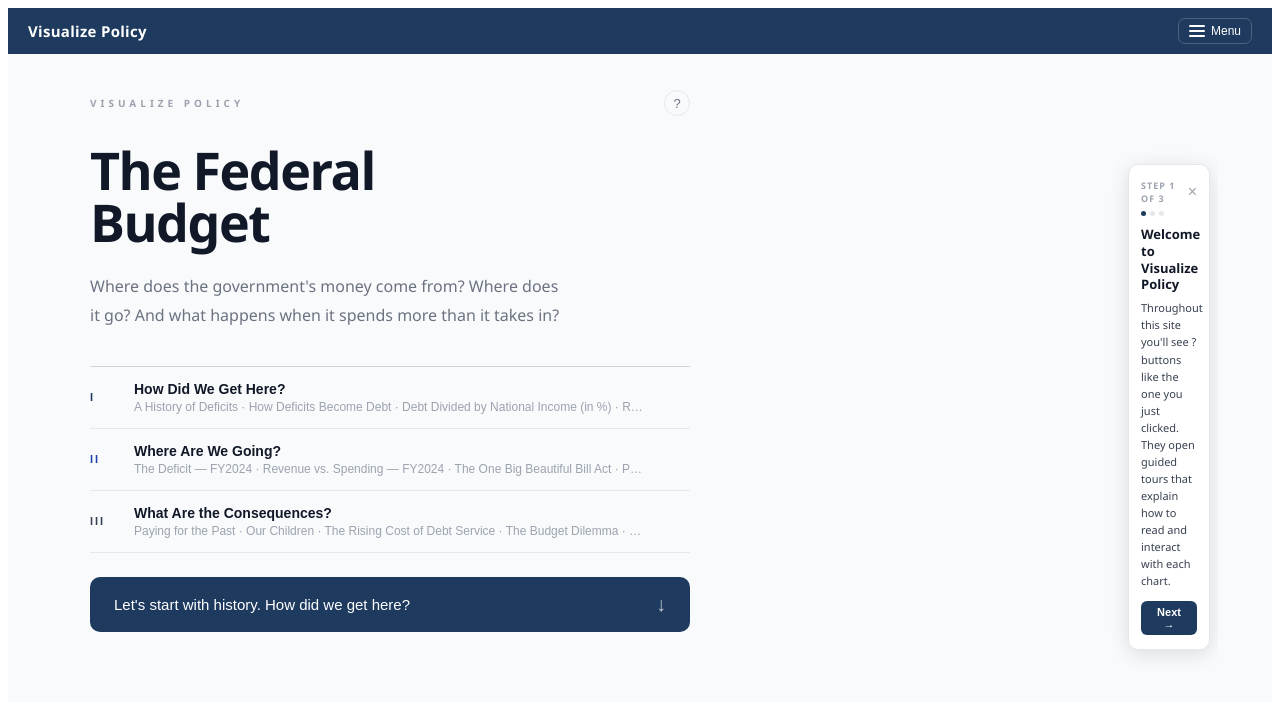
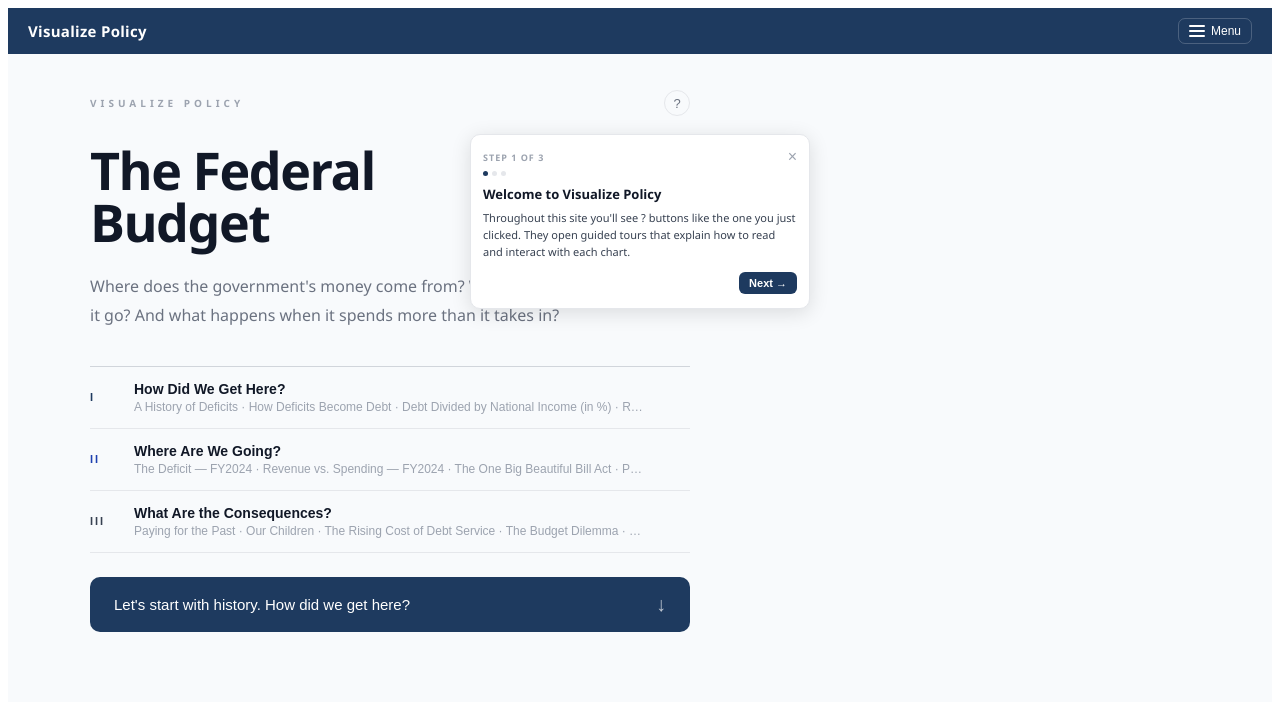
Before and after one commit to rdhyee/OBBB-Dashboard, a React (Vite) app in the folder viz/: page / in a window 1280 px wide. Shown: the top 702 px of the page. Built offline with nearby package versions, Linux system fonts and the light colour scheme.

Commit message:
tour placement

```diff
--- a/viz/src/App2.jsx
+++ b/viz/src/App2.jsx
@@ -412,19 +412,15 @@ function Tour({ steps, onDone }) {
   return (
     <div style={{ position: "fixed", inset: 0, zIndex: 1000, pointerEvents: "none" }}>
 
-      {/* Tour panel — fixed strip in the right gutter outside the 1100px content area */}
+      {/* Tour panel — centered above content, works at any viewport width */}
       <div style={{
         position: "fixed",
         top: 80,
-        bottom: 80,
-        right: 0,
-        width: "calc(50vw - 550px - 8px)",
-        minWidth: 0,
+        left: "50%",
+        transform: "translateX(-50%)",
+        width: "min(340px, calc(100vw - 32px))",
         pointerEvents: "auto",
-        display: "flex",
-        flexDirection: "column",
-        justifyContent: "center",
-        padding: "0 8px",
+        zIndex: 1001,
       }}>
         <div style={{
           background: "#fff",
```
